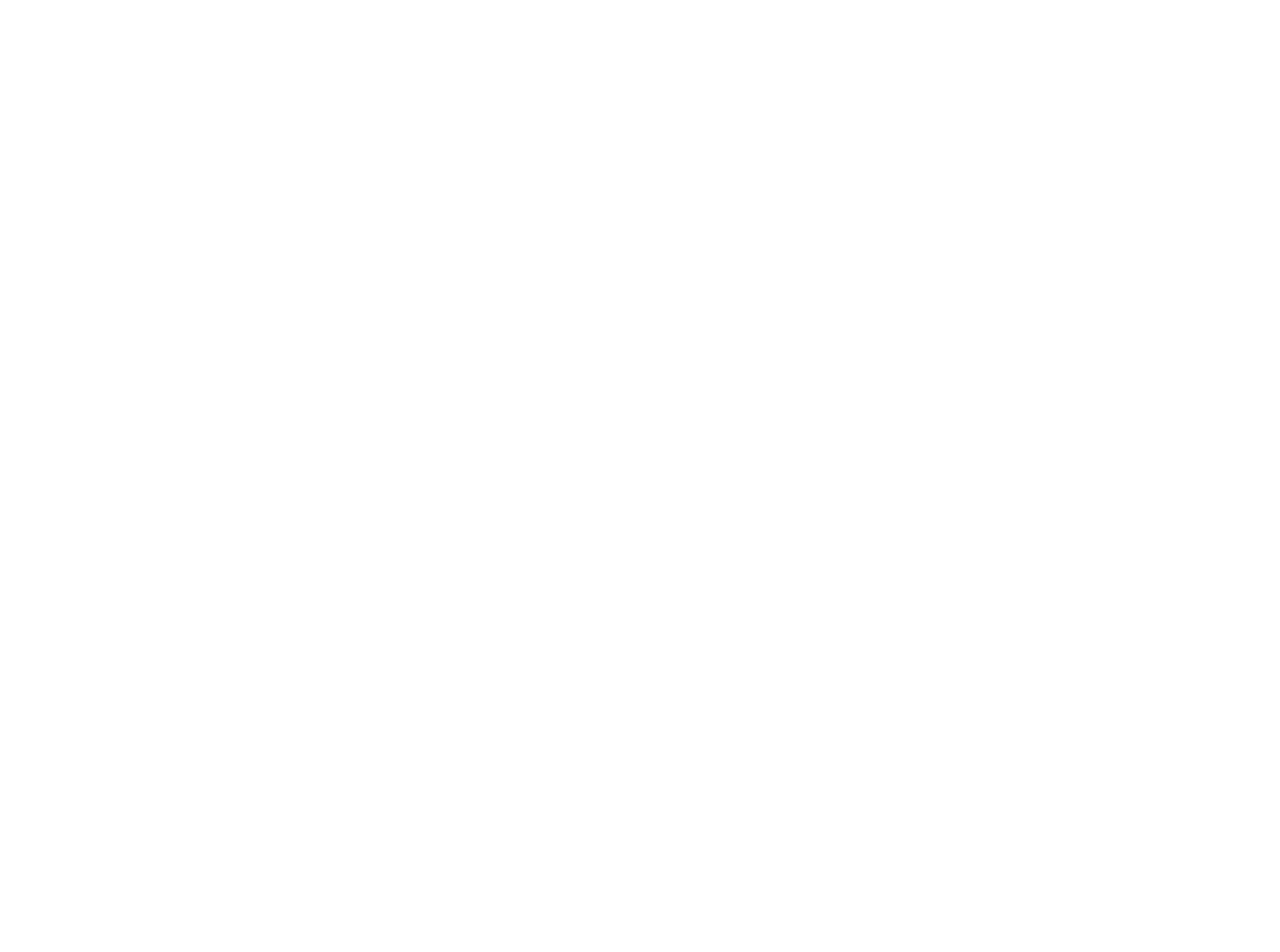
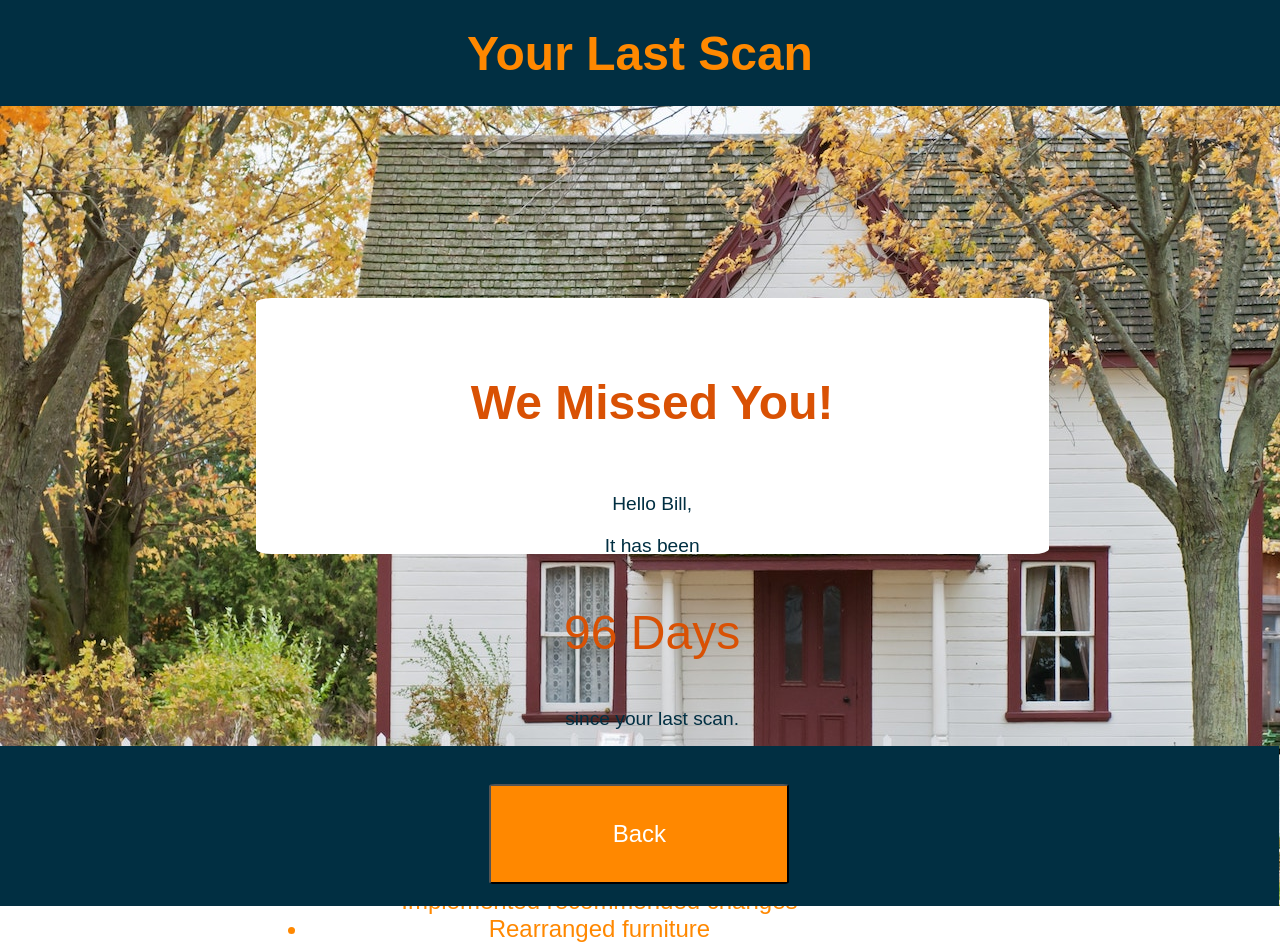
Before and after one commit to pgoulding/tech-to-protect19, a React (Create React App) app in the folder front-end-react/: page /LastScan in a window 1280 px wide. Shown: the top 952 px of the page. Before the commit the page ends 800 px from the top, so only its background shows below. Built offline with nearby package versions, Linux system fonts and the light colour scheme.

Commit message:
Build out homeownerlastscan

```diff
--- /dev/null
+++ b/front-end-react/src/Components/HomeOwnerLastScan/HomeOwnerLastScan.js
@@ -0,0 +1,38 @@
+import React, { Component } from 'react';
+import { NavLink } from 'react-router-dom';
+import Button from '../Common/Button/Button';
+import './styles.css';
+
+export default class HomeOwnerInsurance extends Component {
+	render() {
+		return (
+			<main>
+				<h2 className="homeScreenHeader">Your Last Scan</h2>
+				<section className="homeownerScreenContainer">
+					<div className="savings-container">
+						<h4 className="savings-header">We Missed You!</h4>
+						<p className="savings-text">Hello Bill,</p>
+						<p className="savings-text">It has been</p>
+						<p className="savings-amount">96 Days</p>
+						<p className="savings-text"> since your last scan.</p>
+						<p className="savings-text"> Maybe a lot has changed since then.... maybe not.</p>
+            <p className="savings-text"> However, if you have:</p>
+						<ul>
+							<li className="unordered-list">Moved Locations</li>
+							<li className="unordered-list">Clear out the clutter</li>
+							<li className="unordered-list">Implemented recommended changes</li>
+							<li className="unordered-list">Rearranged furniture</li>
+						</ul>
+						<p className="savings-text"> Pleae rescan so firefighters have the most up-to-date information and you can get the MOST savings from your insurance.</p>
+
+					</div>
+					<p className="log-out">
+						<NavLink to="/HomeOwner">
+							<Button onPress={this.handleSubmit}>Back</Button>
+						</NavLink>
+					</p>
+				</section>
+			</main>
+		);
+	}
+}
--- a/front-end-react/src/Components/HomeOwnerMainScreen/HomeOwnerMainScreen.js
+++ b/front-end-react/src/Components/HomeOwnerMainScreen/HomeOwnerMainScreen.js
@@ -10,7 +10,7 @@
 			<main>
 				<h2 className="homeScreenHeader">Welcome Back Bill</h2>
 				<section className="homeownerScreenContainer">
-					<NavLink to="/Checklist">
+					<NavLink to="/Safety">
 						<ScoreCard image="" className="card-one">
 							Your Safety Score
 						</ScoreCard>
@@ -20,7 +20,7 @@
 							Money Saved
 						</ScoreCard>
 					</NavLink>
-					<NavLink to="/Scan">
+					<NavLink to="/LastScan">
 						<ScoreCard text="96 Days" className="card-three">
 							Since Last Scan
 						</ScoreCard>
--- a/front-end-react/src/Components/Routes/Routes.js
+++ b/front-end-react/src/Components/Routes/Routes.js
@@ -10,6 +10,8 @@
 import HomeOwnerChecklist from '../HomeOwnerChecklist/HomeOwnerChecklist';
 import HomeOwnerHazards from '../HomeOwnerHazards/HomeOwnerHazards';
 import HomeOwnerInsurance from '../HomeOwnerInsurance/HomeOwnerInsurance';
+import HomeOwnerSafety from '../HomeOwnerSafety/HomeOwnerSafety';
+import HomeOwnerLastScan from '../HomeOwnerLastScan/HomeOwnerLastScan';
 
 export default function Routes() {
 	return (
@@ -24,6 +26,8 @@
 			<Route path="/Checklist" component={HomeOwnerChecklist} />
 			<Route path="/Hazards" component={HomeOwnerHazards} />
 			<Route path="/Insurance" component={HomeOwnerInsurance} />
+			<Route path="/Safety" component={HomeOwnerSafety} />
+			<Route path="/LastScan" component={HomeOwnerLastScan} />
 		</Switch>
 	);
 }
```
Also changed, not shown: front-end-react/src/Components/HomeOwnerLastScan/styles.css (added), front-end-react/src/Components/HomeOwnerSafety/HomeOwnerSafety.js (added), front-end-react/src/Components/HomeOwnerSafety/styles.css (added).
